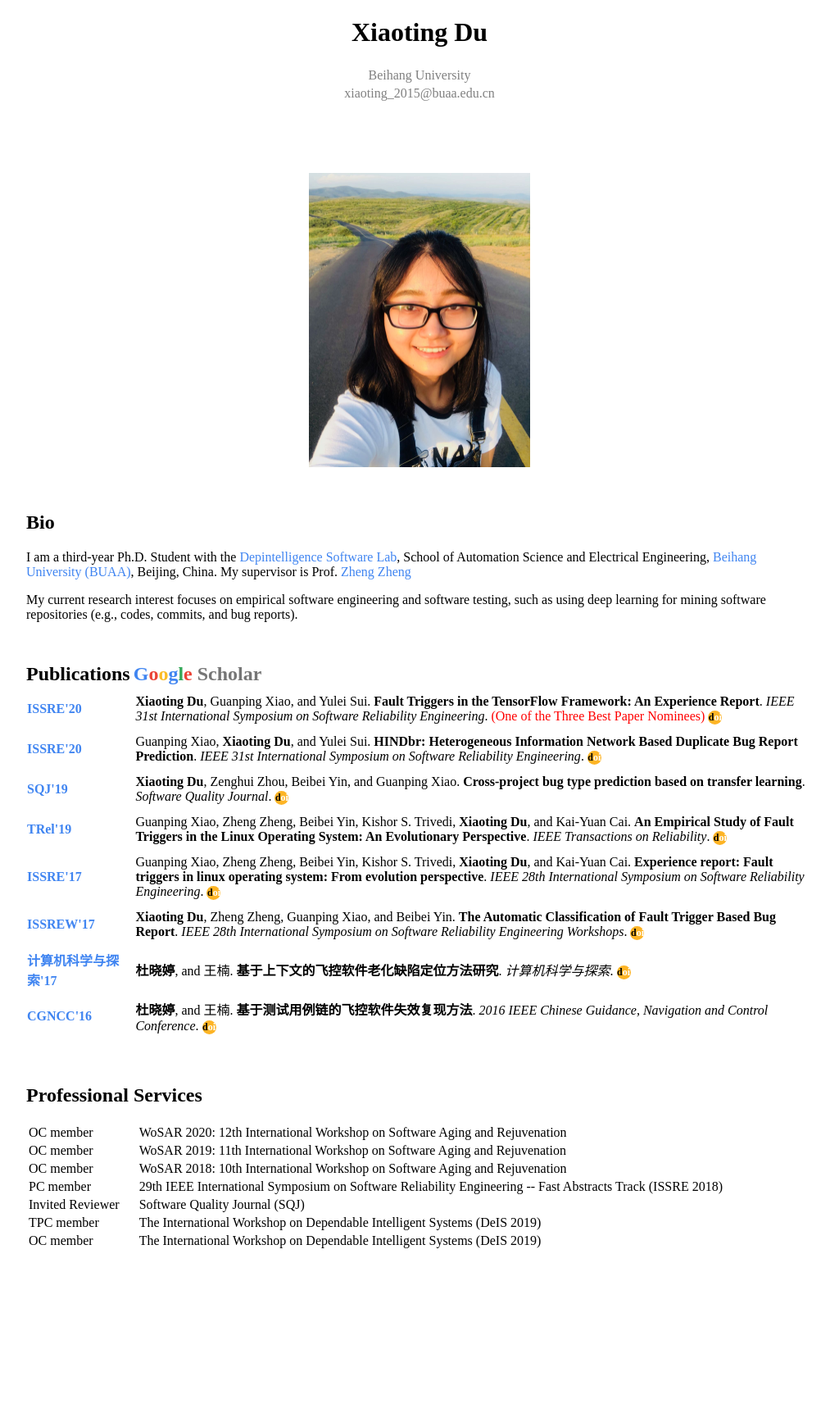
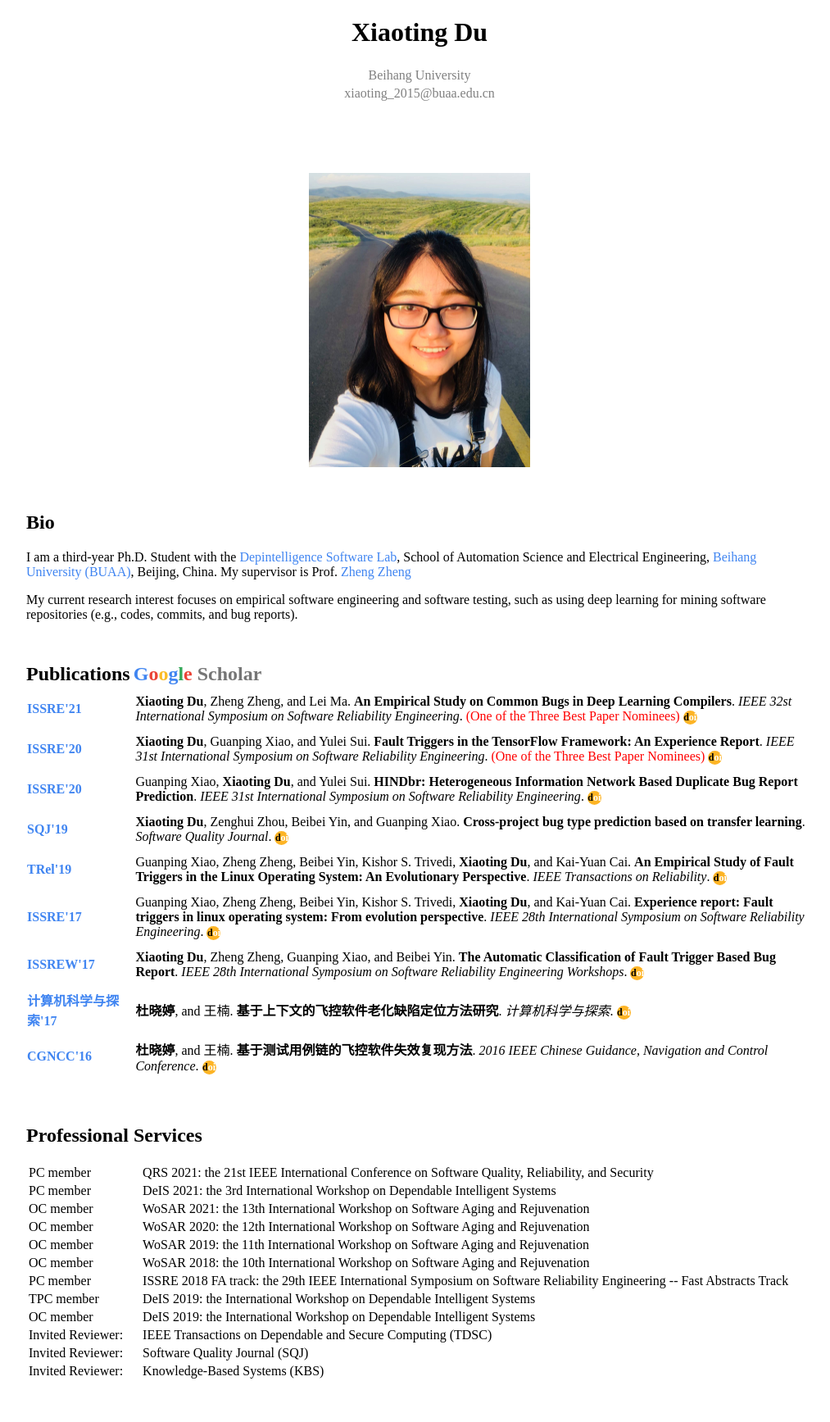
Before and after one commit to xiaotingdu/xiaotingdu.github.io, a Jekyll site: the page index.html, which Jekyll copies as it is, in a window 1280 px wide. Shown: the whole page at 82% size, without its empty margins (128-1141 px from the left). Built offline with Jekyll 4.4.1, drawn with Linux system fonts in a browser that asks for light colours; a style sheet for code colours, icons or effects is not loaded; before the commit the page ends 1576 px from its top, so only the background shows below that.

Commit message:
Update index.html

```diff
--- a/index.html
+++ b/index.html
@@ -59,6 +59,13 @@
 <h2 class="google" >Publications</h2> <h2 class="google" onclick="location='https://scholar.google.com/citations?user=B5Ww6jUAAAAJ&hl=en'" onmouseover="this.style.cursor='hand'"><b style='color:#4085f1'>G</b><b style='color:#eb4336'>o</b><b style='color:#fbbc27'>o</b><b style='color:#4085f1'>g</b><b style='color:#33a858'>l</b><b style='color:#eb4336'>e</b><b style='color:white'> </b><b style='color:#767676'>Scholar</b></h2>
 
 <table style="border-collapse:separate; border-spacing:0px 10px;">
+
+ <tr>
+<td><a href="http://2021.issre.net/"><b>ISSRE'21</b></a></td>
+<td>&nbsp;&nbsp;&nbsp;&nbsp;</td>
+<td><b>Xiaoting Du</b>, Zheng Zheng, and Lei Ma. <b>An Empirical Study on Common Bugs in Deep Learning Compilers</b>. <i>IEEE 32st International Symposium on Software Reliability Engineering</i>. <span style="color:red">(One of the Three Best Paper Nominees)</span> <div class="circle" onclick="location='https://doi.org/10.1109/ISSRE5003.2020.00010'" onmouseover="this.style.cursor='hand'"><b style='color:black'>d</b><b style='color:white'>oi</b></div>
+</td>
+</tr>
 
 <tr>
 <td><a href="http://2020.issre.net/"><b>ISSRE'20</b></a></td>
@@ -126,46 +133,78 @@
 <table>
 
 <tr>
+<td>PC member</td>
+<td>&nbsp;&nbsp;&nbsp;&nbsp;</td>
+<td>QRS 2021: the 21st IEEE International Conference on Software Quality, Reliability, and Security</td>
+</tr>
+
+<tr>
+<td>PC member</td>
+<td>&nbsp;&nbsp;&nbsp;&nbsp;</td>
+<td>DeIS 2021: the 3rd International Workshop on Dependable Intelligent Systems</td>
+</tr>
+
+<tr>
 <td>OC member</td>
 <td>&nbsp;&nbsp;&nbsp;&nbsp;</td>
-<td>WoSAR 2020: 12th International Workshop on Software Aging and Rejuvenation</td>
+<td>WoSAR 2021: the 13th International Workshop on Software Aging and Rejuvenation</td>
+</tr>
+
+<tr>
+<td>OC member</td>
+<td>&nbsp;&nbsp;&nbsp;&nbsp;</td>
+<td>WoSAR 2020: the 12th International Workshop on Software Aging and Rejuvenation</td>
 </tr>
 
  <tr>
 <td>OC member</td>
 <td>&nbsp;&nbsp;&nbsp;&nbsp;</td>
-<td>WoSAR 2019: 11th International Workshop on Software Aging and Rejuvenation</td>
+<td>WoSAR 2019: the 11th International Workshop on Software Aging and Rejuvenation</td>
 </tr>
 
  <tr>
 <td>OC member</td>
 <td>&nbsp;&nbsp;&nbsp;&nbsp;</td>
-<td>WoSAR 2018: 10th International Workshop on Software Aging and Rejuvenation</td>
+<td>WoSAR 2018: the 10th International Workshop on Software Aging and Rejuvenation</td>
 </tr>
 
  <tr>
 <td>PC member</td>
 <td>&nbsp;&nbsp;&nbsp;&nbsp;</td>
-<td>29th IEEE International Symposium on Software Reliability Engineering -- Fast Abstracts Track (ISSRE 2018)</td>
+<td>ISSRE 2018 FA track: the 29th IEEE International Symposium on Software Reliability Engineering -- Fast Abstracts Track</td>
 </tr>
 
 <tr>
-<td>Invited Reviewer</td>
+<td>TPC member</td>
+<td>&nbsp;&nbsp;&nbsp;&nbsp;</td>
+<td>DeIS 2019: the International Workshop on Dependable Intelligent Systems</td>
+</tr>
+
+<tr>
+<td>OC member</td>
+<td>&nbsp;&nbsp;&nbsp;&nbsp;</td>
+<td>DeIS 2019: the International Workshop on Dependable Intelligent Systems</td>
+</tr>
+
+<tr>
+<td>Invited Reviewer:</td>
+<td>&nbsp;&nbsp;&nbsp;&nbsp;</td>
+<td>IEEE Transactions on Dependable and Secure Computing (TDSC)</td>
+</tr>
+
+<tr>
+<td>Invited Reviewer:</td>
 <td>&nbsp;&nbsp;&nbsp;&nbsp;</td>
 <td>Software Quality Journal (SQJ)</td>
 </tr>
 
 <tr>
-<td>TPC member</td>
+<td>Invited Reviewer:</td>
 <td>&nbsp;&nbsp;&nbsp;&nbsp;</td>
-<td>The International Workshop on Dependable Intelligent Systems (DeIS 2019) </td>
+<td>Knowledge-Based Systems (KBS)</td>
 </tr>
 
-<tr>
-<td>OC member</td>
-<td>&nbsp;&nbsp;&nbsp;&nbsp;</td>
-<td>The International Workshop on Dependable Intelligent Systems (DeIS 2019) </td>
-</tr>
+
 
 </table>
 </div>
```
